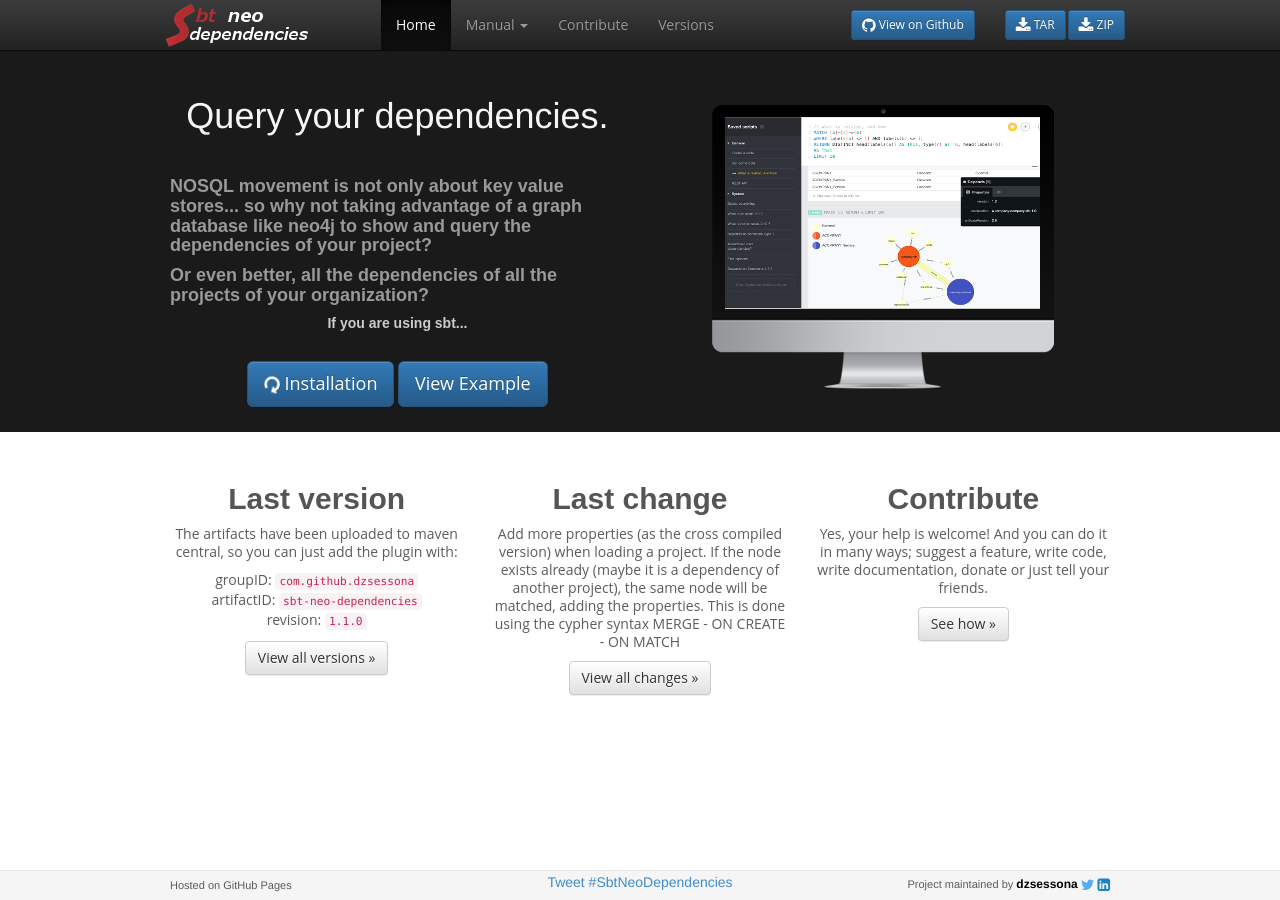
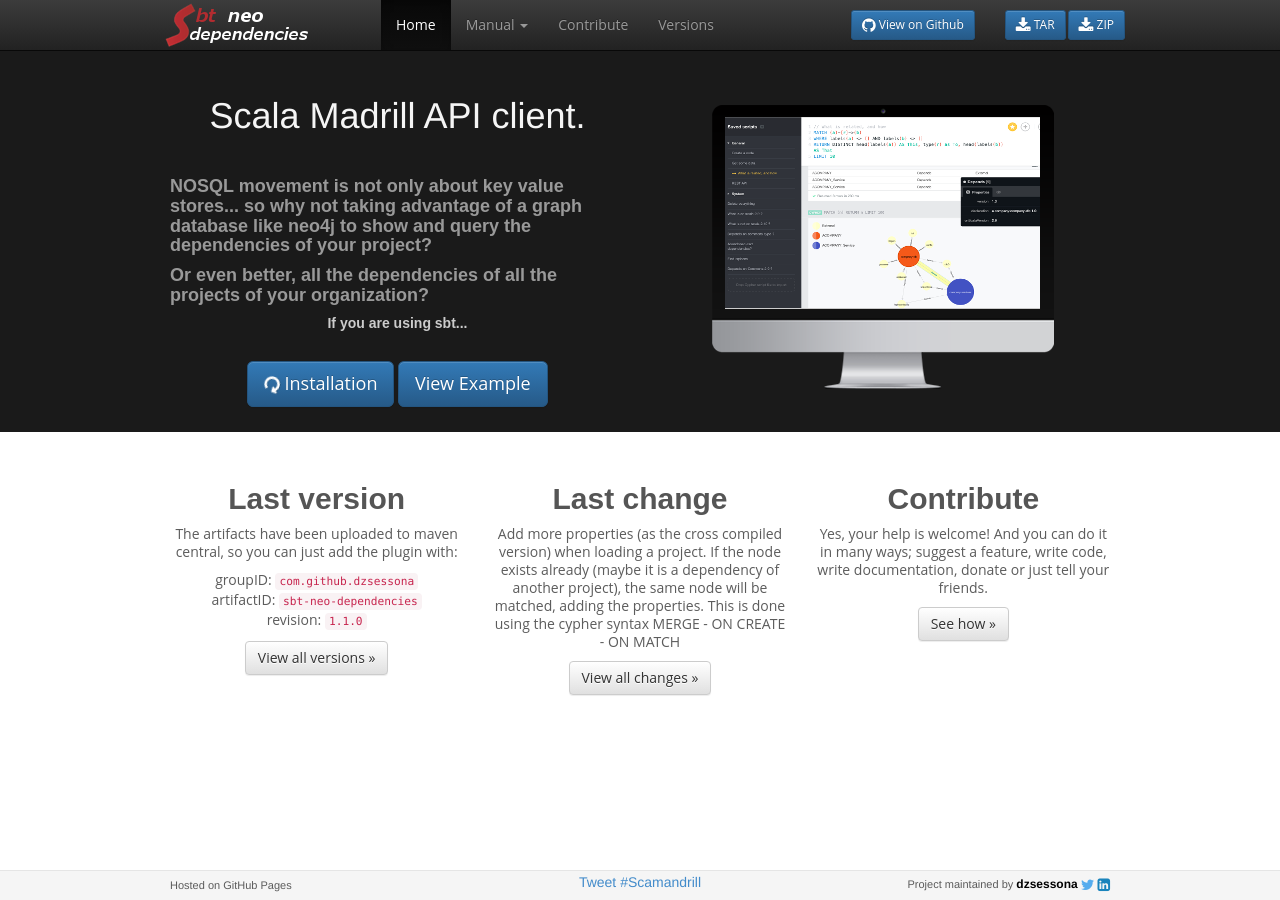
Before and after one commit to dzsessona/scamandrill, a Jekyll site: the page built from jekyll/index.html, in a window 1280 px wide. Built offline with Jekyll 4.4.1, drawn with Linux system fonts in a browser that asks for light colours; nearby versions of some CDN libraries; Markdown is read by kramdown in place of the engine named in the settings; comment, search, counter and statistics services are not loaded.

Commit message:
update site

```diff
--- a/jekyll/_includes/footer.html
+++ b/jekyll/_includes/footer.html
@@ -3,7 +3,7 @@
     <div class="row" style="padding-top:2px;">
       <div class="col-md-4" style="padding-top:3px;"><p class="text-left" style="margin:0;font-size: 11px;">Hosted on GitHub Pages</p></div>
       <div class="col-md-4"><p class="text-center" style="margin:0">
-        <a href="https://twitter.com/intent/tweet?button_hashtag=SbtNeoDependencies" class="twitter-hashtag-button" data-related="DiegoZambelliS" data-url="http://github.com/dzsessona/sbt-neo-dependencies">Tweet #SbtNeoDependencies</a>
+        <a href="https://twitter.com/intent/tweet?button_hashtag=Scamandrill" class="twitter-hashtag-button" data-related="DiegoZambelliS" data-url="http://github.com/dzsessona/sbt-neo-dependencies">Tweet #Scamandrill</a>
 <script>!function(d,s,id){var js,fjs=d.getElementsByTagName(s)[0],p=/^http:/.test(d.location)?'http':'https';if(!d.getElementById(id)){js=d.createElement(s);js.id=id;js.src=p+'://platform.twitter.com/widgets.js';fjs.parentNode.insertBefore(js,fjs);}}(document, 'script', 'twitter-wjs');</script>
       </div>
       <div class="col-md-4"
--- a/jekyll/index.html
+++ b/jekyll/index.html
@@ -1,13 +1,13 @@
 ---
 layout: default
 active: home
-title: Sbt Neo Dependencies
+title: Scamandrill
 ---
 <section class="jumbotron" style="margin-top:50px; background-color: #1A1A1A; padding: 25px;">
     <div class="container">
         <div class="row">
             <div class="col-sm-6">
-                <h2 class="frontTitle">Query your dependencies.</h2><br/>
+                <h2 class="frontTitle">Scala Madrill API client.</h2><br/>
                 <h4 class="text-left" style="color: #999">NOSQL movement is not only about key value stores... so why not taking advantage of a graph database like neo4j to show and query the dependencies of your project?</h4>
                 <h4 class="text-left" style="color: #999">Or even better, all the dependencies of all the projects of your organization?</h4>
                 <h5 style="color: #CCC"> If you are using sbt...</h5><br/>
```
Also changed, not shown: jekyll/contribute/index.md (+1 -1 lines), jekyll/versions/index.md (+1 -1 lines).
